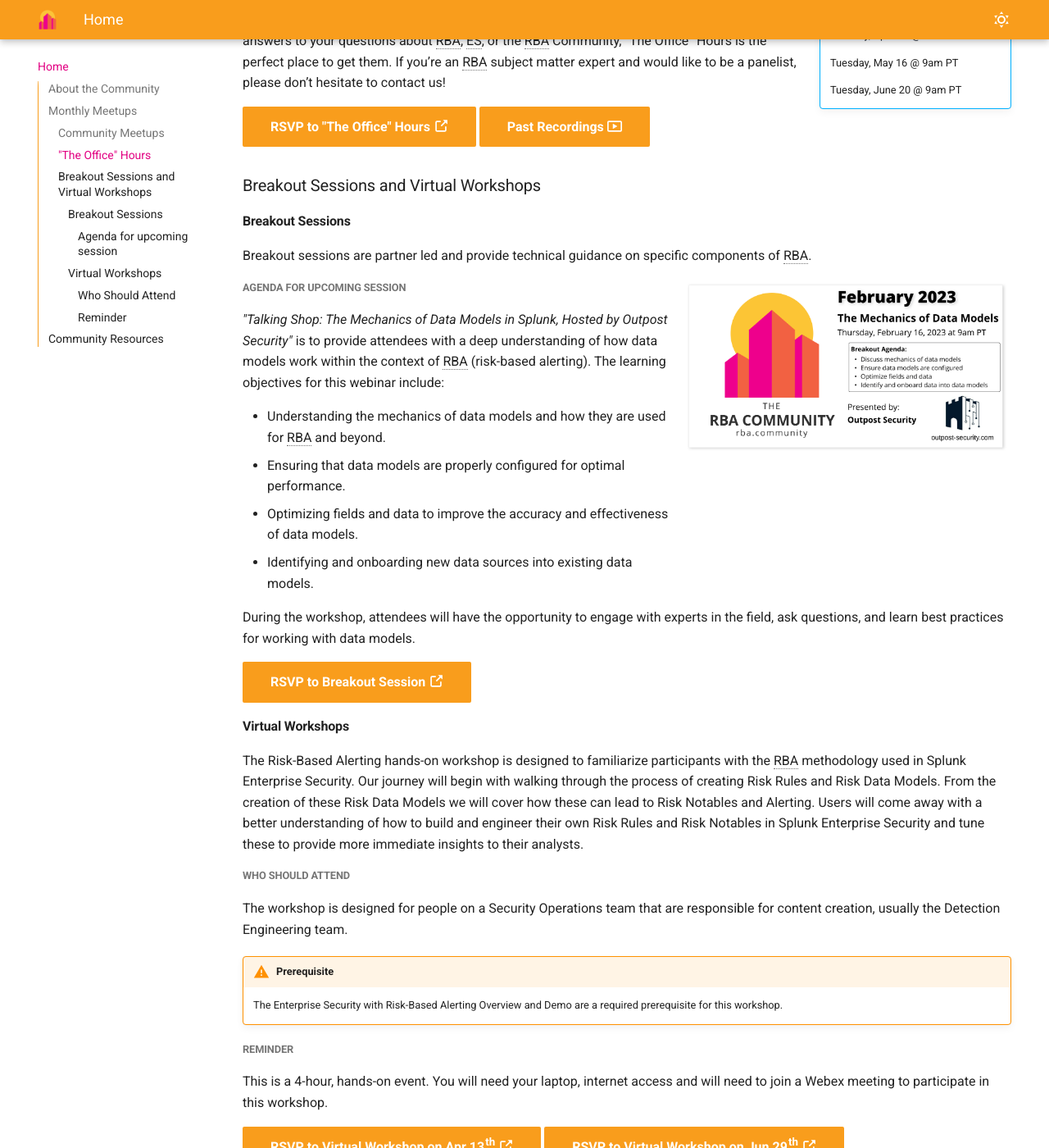
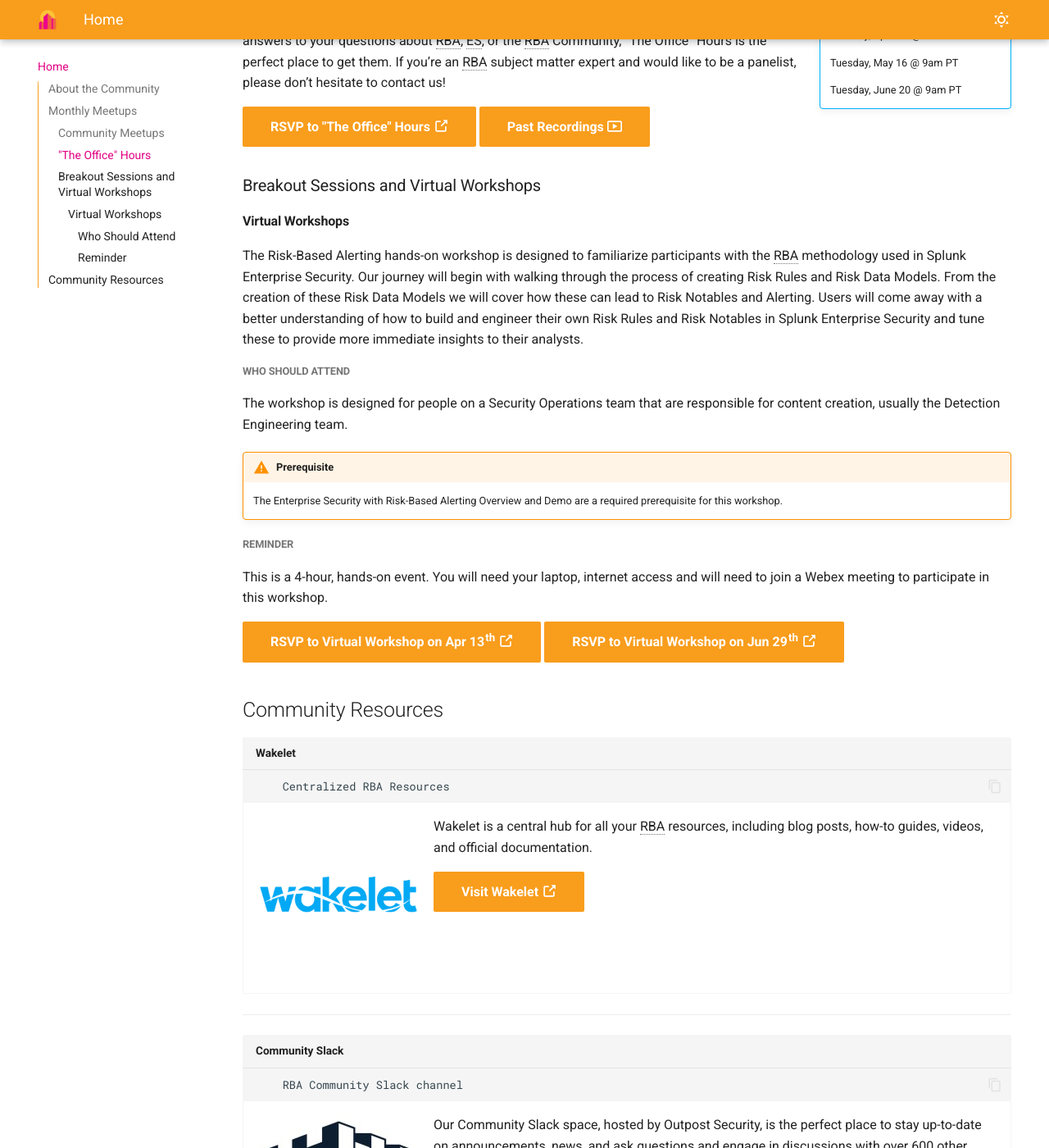
Before and after one commit to rba-community/rba-community, an MkDocs documentation site: the page built from docs/index.md, in a window 1280 px wide and 1400 px high, scrolled down 1477 px. Shown: the whole window at 82% size. Built offline with MkDocs 1.6.1 and Material for MkDocs 9.7.7, drawn with Linux system fonts in a browser that asks for light colours; emoji names are drawn with the system emoji font.

Commit message:
fixed broken link
Signed-off-by: Zachary Christensen <zchristensen@splunk.com>

```diff
--- a/docs/index.md
+++ b/docs/index.md
@@ -50,28 +50,9 @@
 "The Office" Hours is a monthly webinar series that provides a platform for members of the RBA Community to ask questions and get expert insights on risk-based alerting and Splunk Enterprise Security. Hosted by Elizabeth, Ryan, and [ZachTheSplunker](https://zachthesplunker.com/){ target="_blank" }, these sessions are an “ask me anything” format where attendees can submit questions in advance or ask them live during the webinar. Each episode features subject matter experts from the community who are knowledgeable about RBA and willing to share their expertise with attendees. If you’re looking for answers to your questions about RBA, ES, or the RBA Community, “The Office” Hours is the perfect place to get them. If you’re an RBA subject matter expert and would like to be a panelist, please don’t hesitate to contact us!
 
 [RSVP to "The Office" Hours :octicons-link-external-16:](https://splunk.webex.com/webappng/sites/splunk/webinar/webinarSeries/register/bf449ac6ee3042bf81ac93c118d9c8d9 "RSVP to The Office Hours"){ .md-button .md-button--primary target="_blank" }
-[Past Recordings :octicons-video-16:](office-hours/ "See past sessions from The Office Hours."){ .md-button .md-button--primary }
+[Past Recordings :octicons-video-16:](recordings/ "See past sessions from The Office Hours."){ .md-button .md-button--primary }
 
 ### Breakout Sessions and Virtual Workshops
-
-#### Breakout Sessions
-
-Breakout sessions are partner led and provide technical guidance on specific components of RBA.
-
-![Date Model Breakout Session hosted by Outpost Security](/assets/feb_2023_dm_breakout.png){ align="right" width="400" }
-
-##### Agenda for upcoming session
-
-_"Talking Shop: The Mechanics of Data Models in Splunk, Hosted by Outpost Security"_ is to provide attendees with a deep understanding of how data models work within the context of RBA (risk-based alerting). The learning objectives for this webinar include:
-
-- Understanding the mechanics of data models and how they are used for RBA and beyond.
-- Ensuring that data models are properly configured for optimal performance.
-- Optimizing fields and data to improve the accuracy and effectiveness of data models.
-- Identifying and onboarding new data sources into existing data models.
-
-During the workshop, attendees will have the opportunity to engage with experts in the field, ask questions, and learn best practices for working with data models.
-
-[RSVP to Breakout Session :octicons-link-external-16:](https://splunk.webex.com/weblink/register/rfb42c8179bac6a10e9f6e679b7501595 "RSVP to Breakout session hosted by Outpost Security"){ .md-button .md-button--primary target="_blank" }
 
 #### Virtual Workshops
 
```
